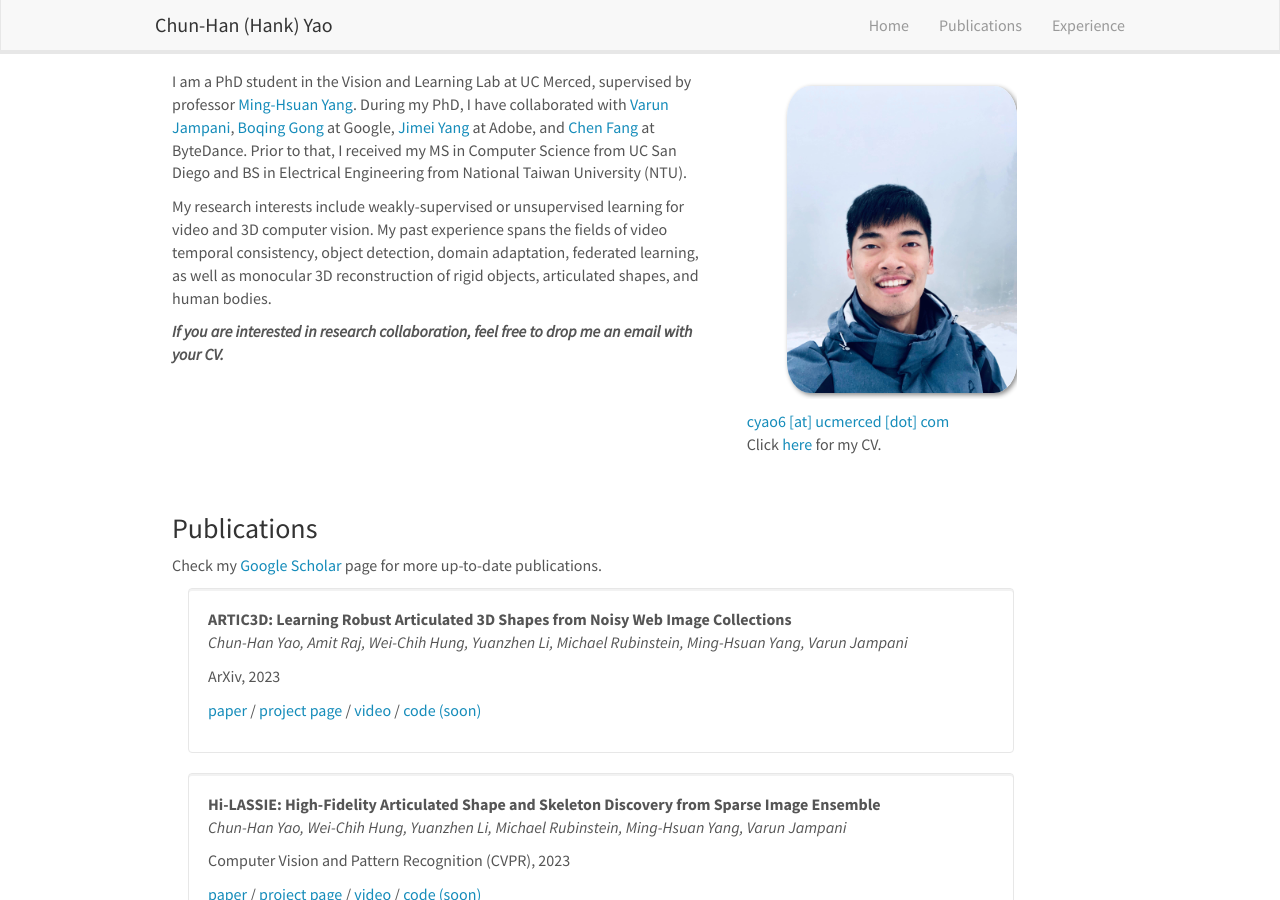
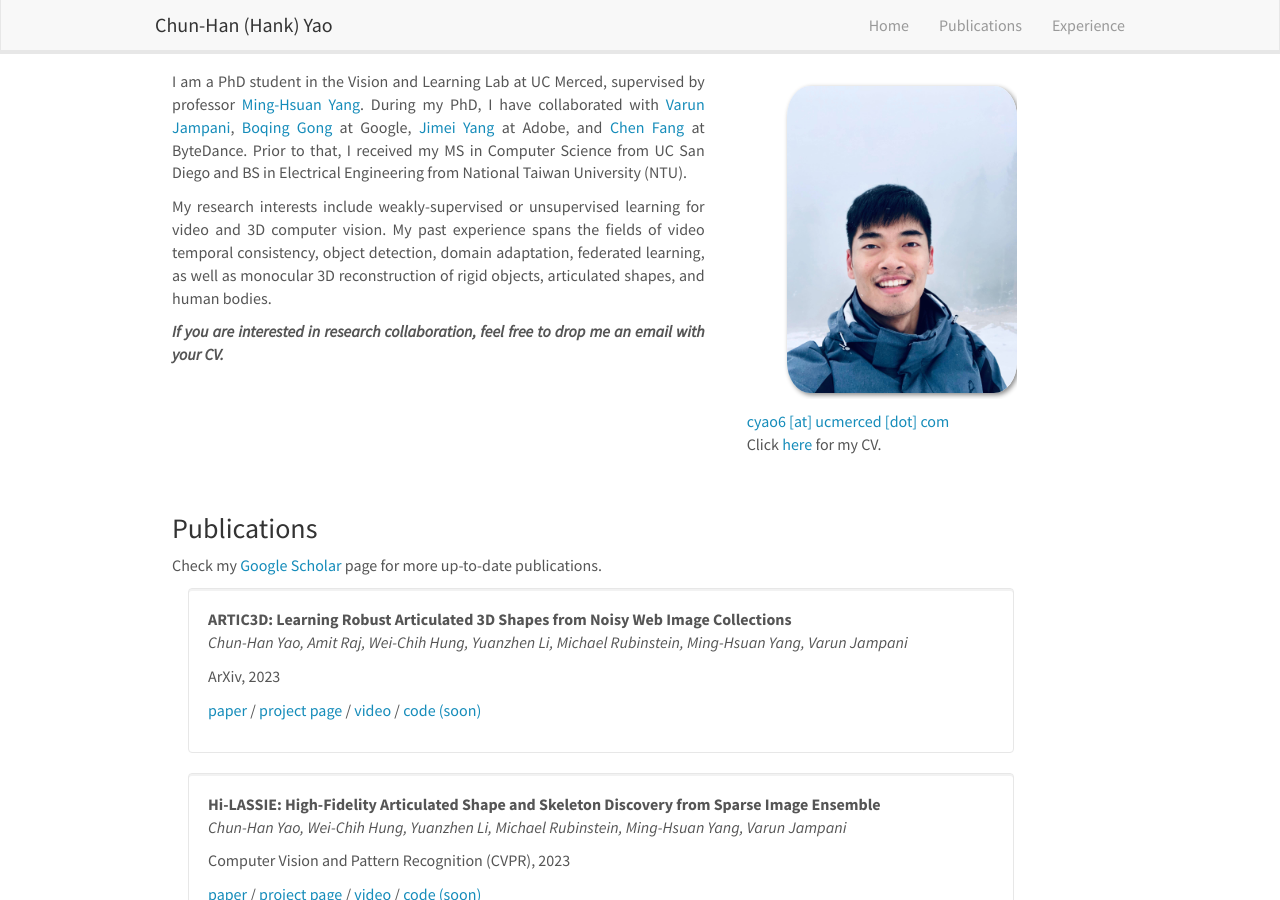
Before and after one commit to chhankyao/chhankyao.github.io, a Jekyll site: the page built from _pages/home.md, in a window 1280 px wide and 900 px high. Built offline with Jekyll 4.4.1, drawn with Linux system fonts in a browser that asks for light colours; nearby versions of some CDN libraries.

Commit message:
first commit

```diff
--- a/_pages/home.md
+++ b/_pages/home.md
@@ -10,7 +10,7 @@ permalink: /
 
 <div class="row">
 
-<div class="col-sm-7">
+<div class="col-sm-7" style="text-align:justify">
 
 I am a PhD student in the Vision and Learning Lab at UC Merced, supervised by professor [Ming-Hsuan Yang](http://faculty.ucmerced.edu/mhyang/). During my PhD, I have collaborated with [Varun Jampani](https://varunjampani.github.io/), [Boqing Gong](http://boqinggong.info/) at Google, [Jimei Yang](https://jimeiyang.github.io/) at Adobe, and [Chen Fang](http://fangchen.org/) at ByteDance. Prior to that, I received my MS in Computer Science from UC San Diego and BS in Electrical Engineering from National Taiwan University (NTU).
 
```
Also changed, not shown: _pages/experience.md (+1 -1 lines).
